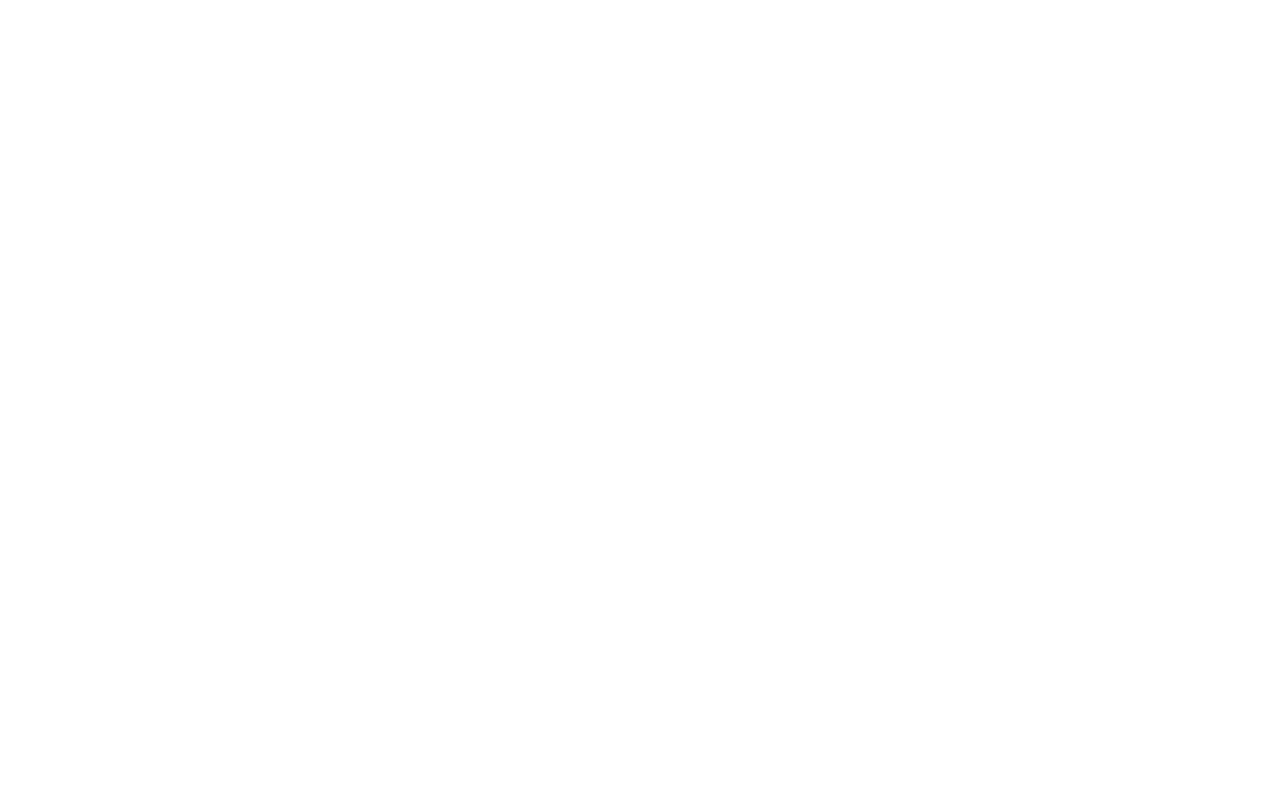
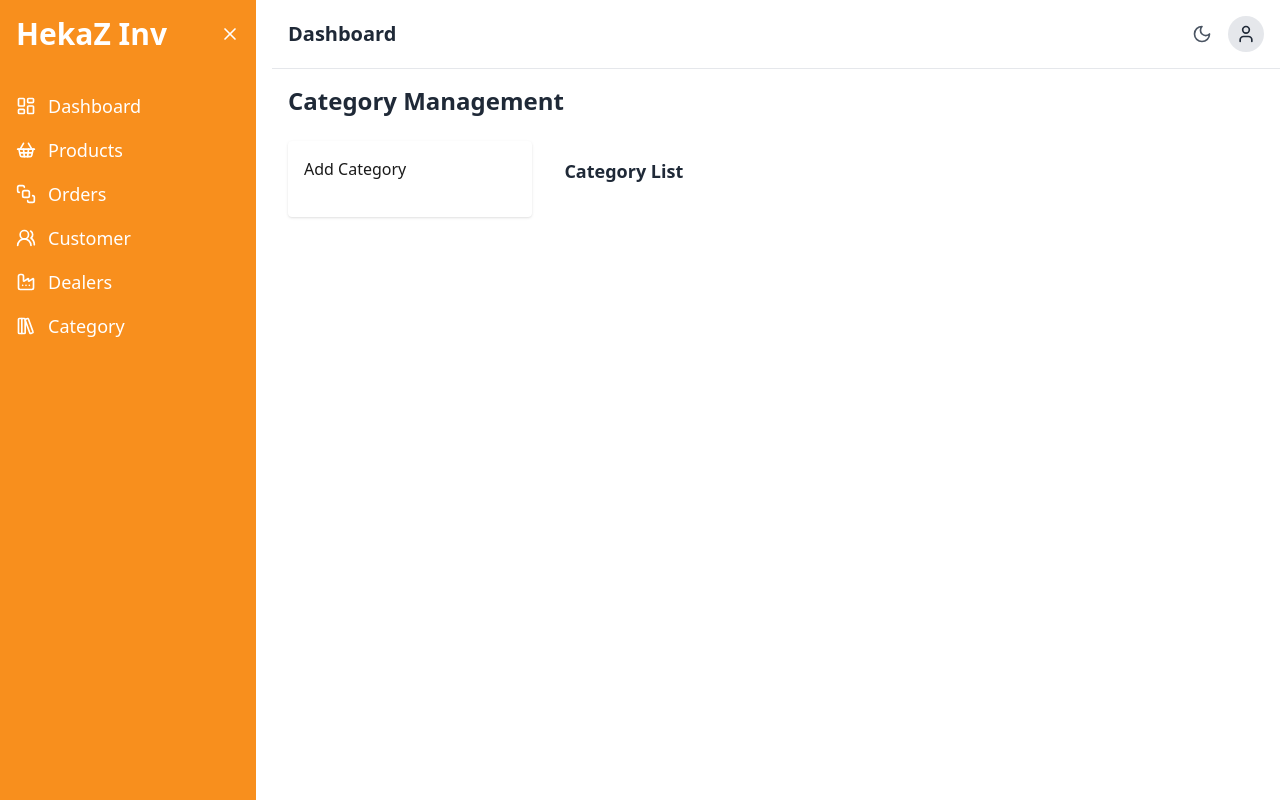
Before and after one commit to SandyHeka/Hekaz-Inventory, a React (Vite) app in the folder web/: page /category in a window 1280 px wide. Before the commit this address had no page. Built offline with nearby package versions, Linux system fonts and the light colour scheme.

Commit message:
category frontend started

```diff
--- a/web/src/App.tsx
+++ b/web/src/App.tsx
@@ -5,7 +5,8 @@
 import ProductListPage from "./pages/ProductPage";
 import DashboardPage from "./pages/DasboardPage";
 import PublicRoute from "./routes/PublicRoute";
-import PrivateRoute from "./routes/PrivateRoute";
+// import PrivateRoute from "./routes/PrivateRoute";
+import CategoryPage from "./pages/CategoryPage";
 
 function App() {
   return (
@@ -37,6 +38,14 @@
           }
         />
         <Route
+          path="/category"
+          element={
+            <PublicRoute>
+              <CategoryPage />
+            </PublicRoute>
+          }
+        />
+        <Route
           path="/"
           element={
             <PublicRoute>
--- a/web/src/components/Sidebar.tsx
+++ b/web/src/components/Sidebar.tsx
@@ -1,4 +1,5 @@
 // Sidebar.tsx
+import { LibraryBig } from "lucide-react";
 import {
   Menu,
   X,
@@ -7,8 +8,8 @@
   BringToFrontIcon,
   UsersRound,
   Factory,
-  BarChart4,
 } from "lucide-react";
+
 import { Link } from "react-router-dom";
 
 const Sidebar = ({
@@ -69,6 +70,10 @@
           <Factory size={20} />
           {!collapsed && <span className="text-lg">Dealers</span>}
         </Link>
+        <Link to="/category" className="flex items-center gap-3">
+          <LibraryBig size={20} />
+          {!collapsed && <span className="text-lg">Category</span>}
+        </Link>
       </nav>
     </aside>
   );
--- /dev/null
+++ b/web/src/pages/CategoryPage.tsx
@@ -0,0 +1,30 @@
+import ConfirmDialog from "../components/ConfirmDialog";
+import DashboardPage from "./DasboardPage";
+
+const CategoryPage = () => {
+  return (
+    <DashboardPage>
+      <h2 className="text-2xl font-bold mb-6 text-gray-800 dark:text-gray-50">
+        Category Management
+      </h2>
+      <div className="flex flex-col md:flex-row gap-4">
+        <div className="w-full md:w-1/3 bg-white dark:gray-800 p-4 rounded shadow">
+          <p>Add Category</p>
+        </div>
+        <div className="md:w-full bg-white dark:bg-gray-800 p-4 rounded overflow-x-auto">
+          <h3 className="text-lg font-semibold mb-4 text-gray-800 dark:text-gray-50">
+            Category List
+          </h3>
+        </div>
+      </div>
+      {/* <ConfirmDialog
+        isOpen={confirmOpen}
+        onCancel={() => setConfirm(false)}
+        onConfirm={confirmDelete}
+        message="Are you sure want to delete this category"
+      /> */}
+    </DashboardPage>
+  );
+};
+
+export default CategoryPage;
```
Also changed, not shown: 2 other files (tests, documents, lock files or other folders).
